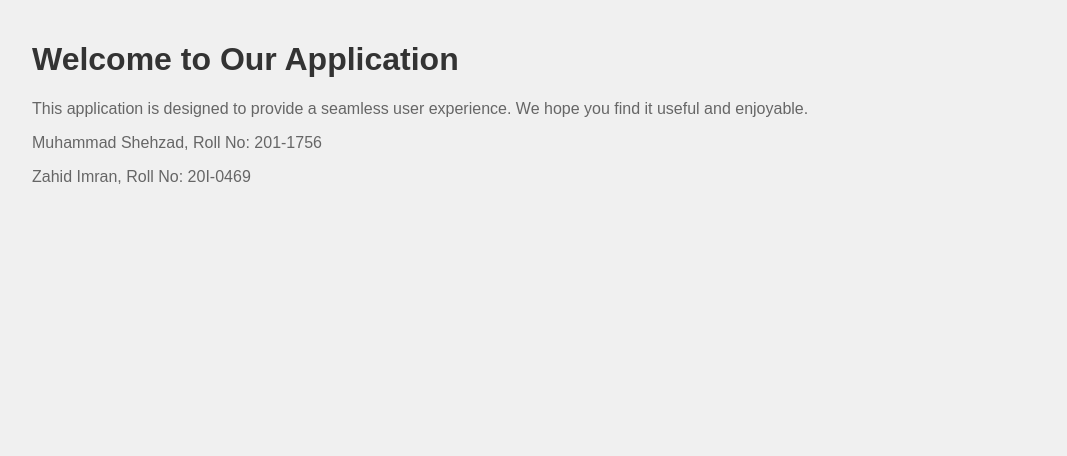
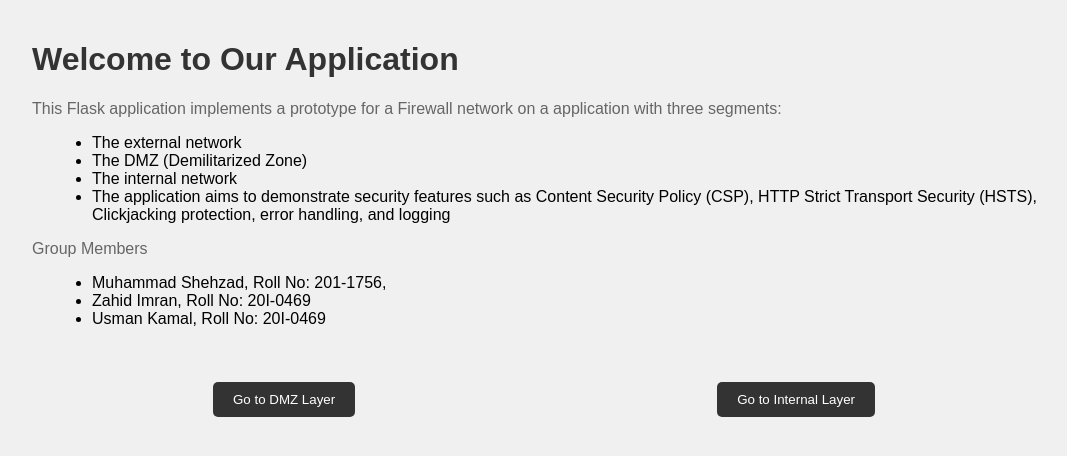
Before and after one commit to zaahidimraan/InfoSecProject, a Flask app: page / in a window 1280 px wide. Shown: the top 456 px of the page, without its empty margins (96-1163 px from the left). Run offline with Flask 3, Linux system fonts and the light colour scheme; some libraries are stand-ins or nearby versions.

Commit message:
added external page with css

```diff
--- a/templates/external.html
+++ b/templates/external.html
@@ -20,14 +20,50 @@
         p {
             color: #666;
         }
+        .feature-list {
+            list-style-type: disc;
+            margin-left: 20px;
+        }
+        .button-container {
+            display: flex;
+            justify-content: space-around;
+            margin-top: 20px;
+        }
+        .button-container a {
+            text-decoration: none;
+        }
+        .button-container button {
+            padding: 10px 20px;
+            background-color: #333;
+            color: #fff;
+            border: none;
+            border-radius: 5px;
+            cursor: pointer;
+        }
     </style>
 </head>
 <body>
     <div class="container">
         <h1>Welcome to Our Application</h1>
-        <p>This application is designed to provide a seamless user experience. We hope you find it useful and enjoyable.</p>
-        <p>Muhammad Shehzad, Roll No: 201-1756</p>
-        <p>Zahid Imran, Roll No: 20I-0469</p>
+        <p>This Flask application implements a prototype for a Firewall network on a application with three segments:</p>
+        <ul class="feature-list">
+
+            <li>The external network</li>
+            <li>The DMZ (Demilitarized Zone)</li>
+            <li>The internal network</li>
+            <li>The application aims to demonstrate security features such as Content Security Policy (CSP), HTTP Strict Transport Security (HSTS), Clickjacking protection, error handling, and logging</li>
+        </ul>
+        <p>Group Members</p>
+        <ul class="feature-list">
+            <li> Muhammad Shehzad, Roll No: 201-1756,<br></li>
+            <li> Zahid Imran, Roll No: 20I-0469<br></li>
+            <li> Usman Kamal, Roll No: 20I-0469<br></li>
+        </ul>
+        <br>
+        <div class="button-container">
+            <a href="/dmz"><button>Go to DMZ Layer</button></a>
+            <a href="/internal"><button>Go to Internal Layer</button></a>
+        </div>
     </div>
 </body>
 </html>
```
Also changed, not shown: 1 other file.
